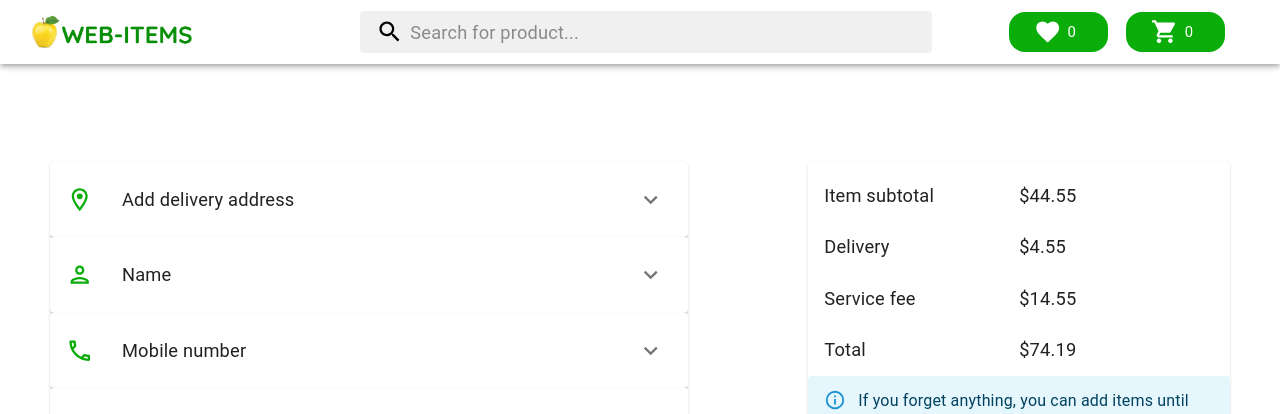
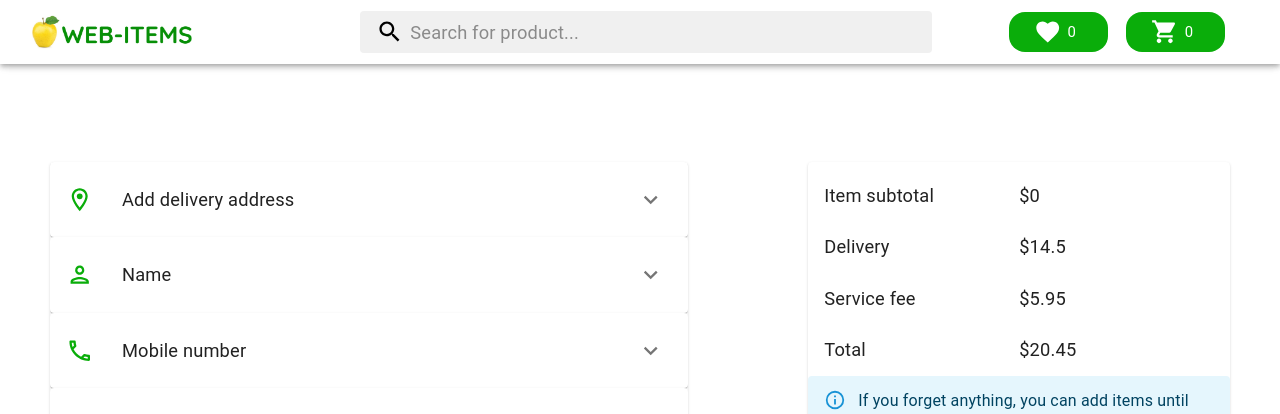
Before and after one commit to luislopez-dev/Bootcamp-Final-Project-Frontend, a React (Create React App) app: page /checkout in a window 1280 px wide. Shown: the top 414 px of the page. Built offline with nearby package versions, Linux system fonts and the light colour scheme.

Commit message:
Adding order calculations to Checkout page

```diff
--- a/src/views/checkoutView.tsx
+++ b/src/views/checkoutView.tsx
@@ -1,4 +1,5 @@
 import { Alert, Button, Card, Grid, List, ListItem, ListItemText, Typography } from "@mui/material";
+import { useSelector } from "react-redux";
 import AddressField from "../components/checkout/addressField";
 import EmailField from "../components/checkout/emailField";
 import NameField from "../components/checkout/nameField";
@@ -6,6 +7,21 @@ import PaymentField from "../components/checkout/paymentField";
 import PhoneField from "../components/checkout/phoneField";
 
 const CheckoutView = () => {
+
+  const cart = useSelector((state:any) => state.counter.cart);
+
+  const subTotal = convertToDecimal(cart.reduce((a:any,b:any) => + a + + (b.price * b.count), 0));
+  const delivery = 14.50;
+  const serviceFee = 5.95;
+  const total = (delivery + serviceFee + subTotal).toFixed(2);
+
+  function convertToDecimal(num:number) {
+    return Math.round((num + Number.EPSILON) * 100) / 100
+  }
+
+  // const total = (Math.round(( products.reduce((a,b) => + a + + (b.price * b.count), 0) + Number.EPSILON ) * 100 ) / 100) || 0;
+
+
 
     return (
     <>
@@ -31,7 +47,7 @@ const CheckoutView = () => {
                   Item subtotal
                   </Grid>
                   <Grid item md={6}>
-                  $44.55
+                  ${subTotal}
                   </Grid>
                 </Grid>
               </ListItemText>
@@ -44,7 +60,7 @@ const CheckoutView = () => {
                   Delivery
                 </Grid>
                 <Grid item md={6}>
-                  $4.55
+                  ${delivery}
                 </Grid>
                 </Grid>
               </ListItemText>
@@ -57,7 +73,7 @@ const CheckoutView = () => {
                 Service fee
                 </Grid>
                 <Grid item md={6}>
-                  $14.55
+                  ${serviceFee}
                 </Grid>
                 </Grid>
               </ListItemText>
@@ -70,7 +86,7 @@ const CheckoutView = () => {
                 Total
                 </Grid>
                 <Grid item md={6}>
-                  $74.19
+                  ${total}
                 </Grid>
                 </Grid>
               </ListItemText>
```
